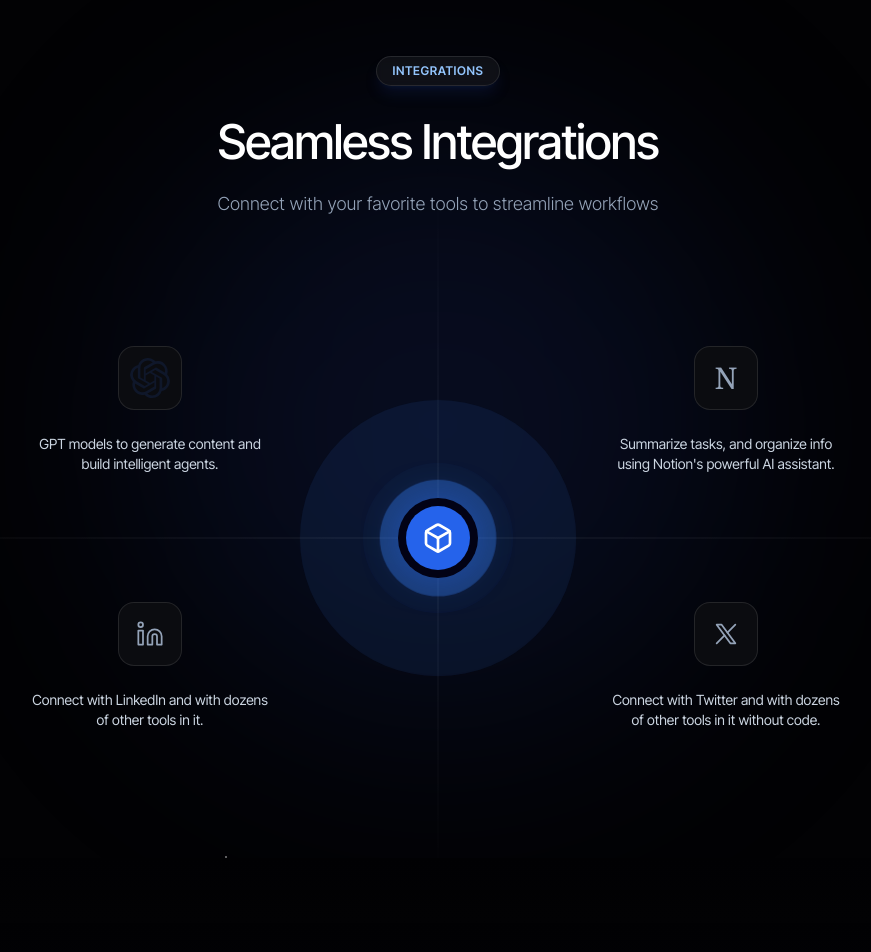
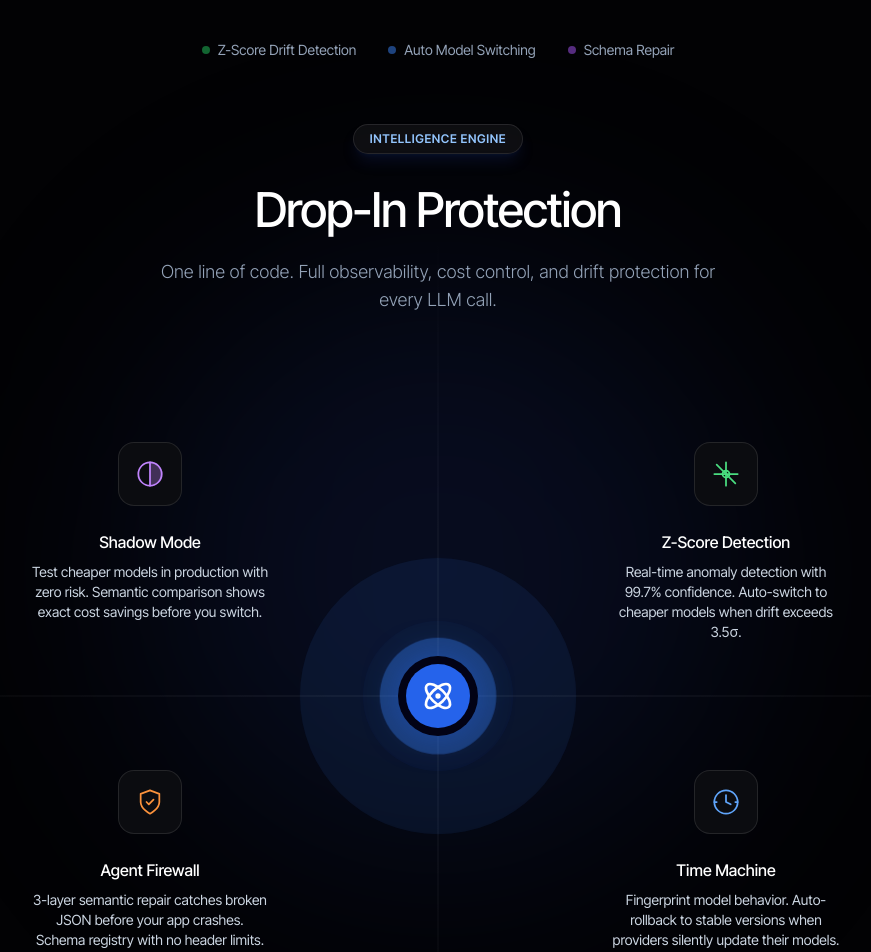
Before and after one commit to bilguungzt/driftassure-website, a React (Vite) app: page / in a window 1280 px wide. Shown: the part 1920-2872 px from the top of the page, without its empty margins (202-1073 px from the left). Built offline with nearby package versions, Linux system fonts and the light colour scheme.

Commit message:
removed some sections

```diff
--- a/src/App.jsx
+++ b/src/App.jsx
@@ -21,8 +21,6 @@ import TechnicalFeatures from "./components/TechnicalFeaturesNew";
 import FAQ from "./components/FAQDark";
 import ContactModal from "./components/ContactModal";
 import TrustedPartners from "./components/TrustedPartners";
-import ConfigAsCode from "./components/ConfigAsCode";
-import AIAssistant from "./components/AIAssistant";
 
 // Navigation Links
 const navLinks = [
@@ -274,12 +272,6 @@ function App() {
         {/* Features: Reordered Four-Layer Platform */}
         <Features onBookDemo={() => openContactModal("engineer")} />
 
-        {/* Config as Code: Define policies in TypeScript/Python/YAML */}
-        <ConfigAsCode />
-
-        {/* AI Assistant: Natural language policy generation */}
-        <AIAssistant />
-
         {/* Pricing: Enterprise-focused with bifurcated CTAs */}
         <Pricing onBookDemo={() => openContactModal("engineer")} />
 
--- a/src/components/TrustBadges.jsx
+++ b/src/components/TrustBadges.jsx
@@ -46,7 +46,7 @@ function TrustBadges() {
         {/* Featured Academic Badge with UWaterloo Logo */}
         <div className="flex justify-center mb-8">
           <div className="inline-flex items-center gap-4 px-6 py-4 rounded-2xl bg-gradient-to-r from-indigo-500/10 via-purple-500/10 to-indigo-500/10 border border-indigo-500/30 shadow-lg shadow-indigo-500/10">
-            <div className="w-14 h-14 rounded-xl bg-white/10 flex items-center justify-center border border-white/20 p-2">
+            <div className="w-20 h-20 rounded-xl bg-white/10 flex items-center justify-center border border-white/20 p-1.5">
               <img
                 src={WATERLOO_LOGO}
                 alt="University of Waterloo"
--- a/src/components/TrustedPartners.jsx
+++ b/src/components/TrustedPartners.jsx
@@ -150,11 +150,11 @@ function TrustedPartners() {
           transition={{ duration: 0.6 }}
         >
           <h2 className="text-4xl font-medium tracking-tight text-white sm:text-5xl">
-            Trusted Partners
+            Universal LLM Protection
           </h2>
           <p className="mx-auto mt-6 max-w-2xl text-lg font-light text-slate-400 leading-relaxed">
-            We elevate your AI stability to the highest level alongside the
-            world&apos;s leading LLM providers.
+            One proxy. Every provider. Real-time drift detection, automatic cost
+            optimization, and schema repair across all your AI workloads.
           </p>
         </motion.div>
 
@@ -407,8 +407,30 @@ function TrustedPartners() {
           >
             <span className="text-lg font-semibold text-white">Cognitude</span>
             <span className="ml-2 text-xs font-medium px-3 py-1 rounded-full bg-blue-500/20 text-blue-400 border border-blue-500/30">
-              Hub
+              Stability Engine
             </span>
+          </motion.div>
+
+          {/* Protection Stats */}
+          <motion.div
+            className="flex flex-wrap justify-center gap-8 mt-12"
+            initial={{ opacity: 0, y: 10 }}
+            whileInView={{ opacity: 1, y: 0 }}
+            viewport={{ once: true }}
+            transition={{ duration: 0.5, delay: 0.7 }}
+          >
+            <div className="flex items-center gap-2 text-sm text-slate-400">
+              <div className="w-2 h-2 rounded-full bg-green-500 animate-pulse" />
+              <span>Z-Score Drift Detection</span>
+            </div>
+            <div className="flex items-center gap-2 text-sm text-slate-400">
+              <div className="w-2 h-2 rounded-full bg-blue-500 animate-pulse" />
+              <span>Auto Model Switching</span>
+            </div>
+            <div className="flex items-center gap-2 text-sm text-slate-400">
+              <div className="w-2 h-2 rounded-full bg-purple-500 animate-pulse" />
+              <span>Schema Repair</span>
+            </div>
           </motion.div>
         </div>
       </div>
@@ -429,14 +451,15 @@ function TrustedPartners() {
           >
             <div className="inline-flex items-center justify-center px-4 py-1.5 rounded-full border border-white/10 bg-white/5 backdrop-blur-sm mb-8 shadow-lg shadow-blue-900/20">
               <span className="text-xs font-semibold tracking-wider text-blue-300 uppercase">
-                Integrations
+                Intelligence Engine
               </span>
             </div>
             <h2 className="text-4xl md:text-5xl font-medium tracking-tight text-white mb-6">
-              Seamless Integrations
+              Drop-In Protection
             </h2>
             <p className="text-slate-400 text-lg max-w-xl mx-auto font-light">
-              Connect with your favorite tools to streamline workflows
+              One line of code. Full observability, cost control, and drift
+              protection for every LLM call.
             </p>
           </motion.div>
 
@@ -489,9 +512,9 @@ function TrustedPartners() {
                       strokeLinejoin="round"
                       className="text-white"
                     >
-                      <path d="M21 16V8a2 2 0 0 0-1-1.73l-7-4a2 2 0 0 0-2 0l-7 4A2 2 0 0 0 3 8v8a2 2 0 0 0 1 1.73l7 4a2 2 0 0 0 2 0l7-4A2 2 0 0 0 21 16z" />
-                      <polyline points="3.27 6.96 12 12.01 20.73 6.96" />
-                      <line x1="12" y1="22.08" x2="12" y2="12" />
+                      <circle cx="12" cy="12" r="1" />
+                      <path d="M20.2 20.2c2.04-2.03.02-7.36-4.5-11.9-4.54-4.52-9.87-6.54-11.9-4.5-2.04 2.03-.02 7.36 4.5 11.9 4.54 4.52 9.87 6.54 11.9 4.5Z" />
+                      <path d="M15.7 15.7c4.52-4.54 6.54-9.87 4.5-11.9-2.03-2.04-7.36-.02-11.9 4.5-4.52 4.54-6.54 9.87-4.5 11.9 2.03 2.04 7.36.02 11.9-4.5Z" />
                     </svg>
                   </div>
                 </div>
@@ -499,7 +522,7 @@ function TrustedPartners() {
             </div>
 
             <div className="grid grid-cols-1 md:grid-cols-2 gap-x-32 gap-y-32">
-              {/* Item 1 (Top Left) - OpenAI */}
+              {/* Item 1 (Top Left) - Shadow Mode */}
               <motion.div
                 className="flex flex-col items-center text-center group"
                 initial={{ opacity: 0, y: 20 }}
@@ -507,42 +530,7 @@ function TrustedPartners() {
                 viewport={{ once: true }}
                 transition={{ duration: 0.5, delay: 0.1 }}
               >
-                <div className="w-16 h-16 rounded-2xl bg-[#0B0C10] border border-white/10 flex items-center justify-center mb-6 group-hover:border-blue-500/50 group-hover:shadow-[0_0_20px_rgba(59,130,246,0.2)] transition-all duration-300">
-                  <OpenAILogo />
-                </div>
-                <p className="text-sm text-slate-300 max-w-[240px]">
-                  GPT models to generate content and build intelligent agents.
-                </p>
-              </motion.div>
-
-              {/* Item 2 (Top Right) - Notion */}
-              <motion.div
-                className="flex flex-col items-center text-center group"
-                initial={{ opacity: 0, y: 20 }}
-                whileInView={{ opacity: 1, y: 0 }}
-                viewport={{ once: true }}
-                transition={{ duration: 0.5, delay: 0.2 }}
-              >
-                <div className="w-16 h-16 rounded-2xl bg-[#0B0C10] border border-white/10 flex items-center justify-center mb-6 group-hover:border-blue-500/50 group-hover:shadow-[0_0_20px_rgba(59,130,246,0.2)] transition-all duration-300">
-                  <span className="font-serif text-3xl text-slate-400 group-hover:text-white transition-colors">
-                    N
-                  </span>
-                </div>
-                <p className="text-sm text-slate-300 max-w-[240px]">
-                  Summarize tasks, and organize info using Notion&apos;s
-                  powerful AI assistant.
-                </p>
-              </motion.div>
-
-              {/* Item 3 (Bottom Left) - LinkedIn */}
-              <motion.div
-                className="flex flex-col items-center text-center group"
-                initial={{ opacity: 0, y: 20 }}
-                whileInView={{ opacity: 1, y: 0 }}
-                viewport={{ once: true }}
-                transition={{ duration: 0.5, delay: 0.3 }}
-              >
-                <div className="w-16 h-16 rounded-2xl bg-[#0B0C10] border border-white/10 flex items-center justify-center mb-6 group-hover:border-blue-500/50 group-hover:shadow-[0_0_20px_rgba(59,130,246,0.2)] transition-all duration-300">
+                <div className="w-16 h-16 rounded-2xl bg-[#0B0C10] border border-white/10 flex items-center justify-center mb-6 group-hover:border-purple-500/50 group-hover:shadow-[0_0_20px_rgba(147,51,234,0.2)] transition-all duration-300">
                   <svg
                     xmlns="http://www.w3.org/2000/svg"
                     width="28"
@@ -553,19 +541,93 @@ function TrustedPartners() {
                     strokeWidth="1.5"
                     strokeLinecap="round"
                     strokeLinejoin="round"
-                    className="text-slate-400 group-hover:text-white transition-colors"
+                    className="text-purple-400 group-hover:text-purple-300 transition-colors"
                   >
-                    <path d="M16 8a6 6 0 0 1 6 6v7h-4v-7a2 2 0 0 0-2-2 2 2 0 0 0-2 2v7h-4v-7a6 6 0 0 1 6-6z" />
-                    <rect width="4" height="12" x="2" y="9" />
-                    <circle cx="4" cy="4" r="2" />
+                    <circle cx="12" cy="12" r="10" />
+                    <path
+                      d="M12 2a10 10 0 0 1 0 20"
+                      fill="currentColor"
+                      opacity="0.3"
+                    />
+                    <path d="M12 2v20" />
                   </svg>
                 </div>
+                <h3 className="text-white font-medium mb-2">Shadow Mode</h3>
                 <p className="text-sm text-slate-300 max-w-[240px]">
-                  Connect with LinkedIn and with dozens of other tools in it.
+                  Test cheaper models in production with zero risk. Semantic
+                  comparison shows exact cost savings before you switch.
                 </p>
               </motion.div>
 
-              {/* Item 4 (Bottom Right) - Twitter/X */}
+              {/* Item 2 (Top Right) - Token Efficiency */}
+              <motion.div
+                className="flex flex-col items-center text-center group"
+                initial={{ opacity: 0, y: 20 }}
+                whileInView={{ opacity: 1, y: 0 }}
+                viewport={{ once: true }}
+                transition={{ duration: 0.5, delay: 0.2 }}
+              >
+                <div className="w-16 h-16 rounded-2xl bg-[#0B0C10] border border-white/10 flex items-center justify-center mb-6 group-hover:border-green-500/50 group-hover:shadow-[0_0_20px_rgba(34,197,94,0.2)] transition-all duration-300">
+                  <svg
+                    xmlns="http://www.w3.org/2000/svg"
+                    width="28"
+                    height="28"
+                    viewBox="0 0 24 24"
+                    fill="none"
+                    stroke="currentColor"
+                    strokeWidth="1.5"
+                    strokeLinecap="round"
+                    strokeLinejoin="round"
+                    className="text-green-400 group-hover:text-green-300 transition-colors"
+                  >
+                    <path d="M12 2v20M2 12h20" />
+                    <path d="M12 12L4 4" />
+                    <path d="M12 12l8 8" />
+                    <circle cx="12" cy="12" r="3" />
+                  </svg>
+                </div>
+                <h3 className="text-white font-medium mb-2">
+                  Z-Score Detection
+                </h3>
+                <p className="text-sm text-slate-300 max-w-[240px]">
+                  Real-time anomaly detection with 99.7% confidence. Auto-switch
+                  to cheaper models when drift exceeds 3.5σ.
+                </p>
+              </motion.div>
+
+              {/* Item 3 (Bottom Left) - Agent Firewall */}
+              <motion.div
+                className="flex flex-col items-center text-center group"
+                initial={{ opacity: 0, y: 20 }}
+                whileInView={{ opacity: 1, y: 0 }}
+                viewport={{ once: true }}
+                transition={{ duration: 0.5, delay: 0.3 }}
+              >
+                <div className="w-16 h-16 rounded-2xl bg-[#0B0C10] border border-white/10 flex items-center justify-center mb-6 group-hover:border-orange-500/50 group-hover:shadow-[0_0_20px_rgba(249,115,22,0.2)] transition-all duration-300">
+                  <svg
+                    xmlns="http://www.w3.org/2000/svg"
+                    width="28"
+                    height="28"
+                    viewBox="0 0 24 24"
+                    fill="none"
+                    stroke="currentColor"
+                    strokeWidth="1.5"
+                    strokeLinecap="round"
+                    strokeLinejoin="round"
+                    className="text-orange-400 group-hover:text-orange-300 transition-colors"
+                  >
+                    <path d="M12 22s8-4 8-10V5l-8-3-8 3v7c0 6 8 10 8 10z" />
+                    <path d="M9 12l2 2 4-4" />
+                  </svg>
+                </div>
+                <h3 className="text-white font-medium mb-2">Agent Firewall</h3>
+                <p className="text-sm text-slate-300 max-w-[240px]">
+                  3-layer semantic repair catches broken JSON before your app
+                  crashes. Schema registry with no header limits.
+                </p>
+              </motion.div>
+
+              {/* Item 4 (Bottom Right) - Time Machine */}
               <motion.div
                 className="flex flex-col items-center text-center group"
                 initial={{ opacity: 0, y: 20 }}
@@ -584,15 +646,18 @@ function TrustedPartners() {
                     strokeWidth="1.5"
                     strokeLinecap="round"
                     strokeLinejoin="round"
-                    className="text-slate-400 group-hover:text-white transition-colors"
+                    className="text-blue-400 group-hover:text-blue-300 transition-colors"
                   >
-                    <path d="M4 4l11.733 16h4.267l-11.733 -16z" />
-                    <path d="M4 20l6.768 -6.768m2.46 -2.46l6.772 -6.772" />
+                    <circle cx="12" cy="12" r="10" />
+                    <polyline points="12 6 12 12 16 14" />
+                    <path d="M2 12h2" />
+                    <path d="M20 12h2" />
                   </svg>
                 </div>
+                <h3 className="text-white font-medium mb-2">Time Machine</h3>
                 <p className="text-sm text-slate-300 max-w-[240px]">
-                  Connect with Twitter and with dozens of other tools in it
-                  without code.
+                  Fingerprint model behavior. Auto-rollback to stable versions
+                  when providers silently update their models.
                 </p>
               </motion.div>
             </div>
```
